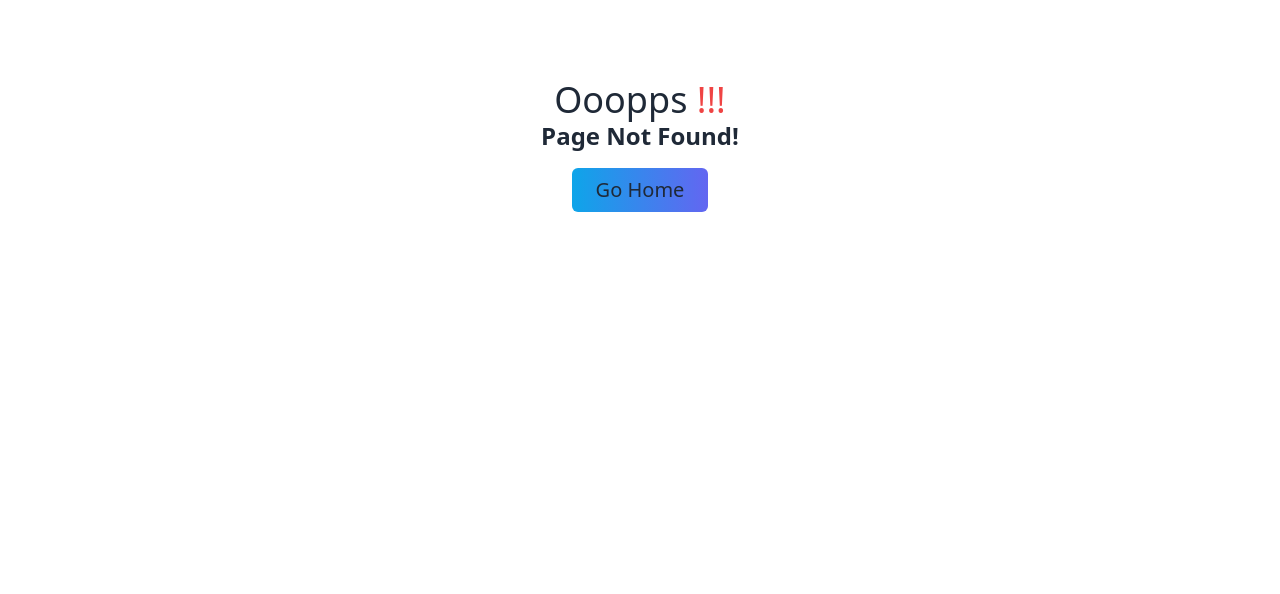
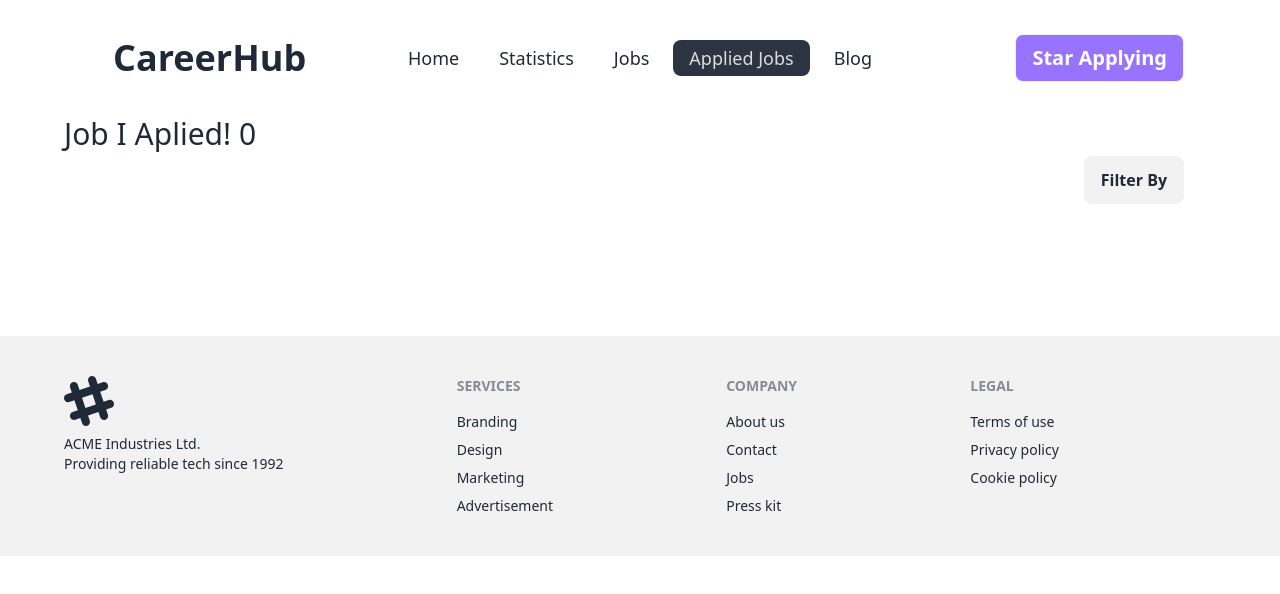
Before and after one commit to Sushil500530/Career_Hub_Router_Projects, a React (Vite) app: page /applied in a window 1280 px wide. Before the commit this address had no page. Shown: the top 594 px of the page. Built offline with nearby package versions, Linux system fonts and the light colour scheme.

Commit message:
restart to deploy and other solve it

```diff
--- a/src/Components/ApliedJob/ApliedJob.jsx
+++ b/src/Components/ApliedJob/ApliedJob.jsx
@@ -19,11 +19,11 @@ const ApliedJob = () => {
             setDisplayJobs(saveAppliedJobs) ;
         }
         else if(filter === 'remote'){
-            const remoteJobs = saveAppliedJobs.filter(job => job.remote_or_onsite == "Remote") ;
+            const remoteJobs = saveAppliedJobs.filter((job) => job.remote_or_onsite == "Remote") ;
             setDisplayJobs(remoteJobs) ;
         }
         else if(filter === 'onsite'){
-            const OnsiteJobs = saveAppliedJobs.filter(job => job.remote_or_onsite === "Onsite") ;
+            const OnsiteJobs = saveAppliedJobs.filter((job) => job.remote_or_onsite === "Onsite") ;
             setDisplayJobs(OnsiteJobs) ;
         }
     }
@@ -31,8 +31,8 @@ const ApliedJob = () => {
     useEffect(() => {
         const storedJobIis = getStoredJobApplication();
         if (jobs.length) {
-            const JobsApplied = jobs.filter(job => storedJobIis.includes(job.id));
-            console.log(jobs, storedJobIis, JobsApplied);
+            const jobsApplied = jobs.filter((job) => storedJobIis.includes(job.id));
+            console.log(jobs, storedJobIis, jobsApplied);
 
             // different away to solved
             // const jobsApplied = [] ;
@@ -44,10 +44,10 @@ const ApliedJob = () => {
             //     console.log(job);
             // }
 
-            setSaveAppliedJobs(JobsApplied) ;
-            setDisplayJobs(JobsApplied) ;
+            setSaveAppliedJobs(jobsApplied) ;
+            setDisplayJobs(jobsApplied) ;
         }
-    }, [])
+    }, [jobs])
 
 
     return (
@@ -55,7 +55,7 @@ const ApliedJob = () => {
             <h1 className="text-3xl">Job I Aplied! {saveAppliedJobs.length}</h1>
             <div className="flex flex-col justify-end items-end w-full px-7">
                 <details className="dropdown mb-32">
-                    <summary className="m-1 btn">Sort by</summary>
+                    <summary className="m-1 btn capitalize text-base">Filter by</summary>
                     <ul className="p-2 shadow menu dropdown-content z-[1] bg-base-100 rounded-box w-24 relative right-2">
                         <li onClick={()=> handleJobFilter('all') }><a>All</a></li>
                         <li onClick={()=> handleJobFilter('remote') }><a>Remote</a></li>
--- a/src/Components/AppliedJobShow/AppliedJobShow.jsx
+++ b/src/Components/AppliedJobShow/AppliedJobShow.jsx
@@ -3,7 +3,7 @@ import { CiLocationOn, CiDollar, } from "react-icons/ci";
 import PropTypes from 'prop-types' ;
 
 const AppliedJobShow = ({jobDetails}) => {
-    const{logo,company_name,job_type, job_title, location, salary,remote_or_onsite} = jobDetails ;
+    const{logo,company_name,job_type,job_title, location, salary,remote_or_onsite} = jobDetails ;
 
     return (
         <div className="flex justify-between items-center border my-5 p-5">
@@ -24,7 +24,7 @@ const AppliedJobShow = ({jobDetails}) => {
                     </div>
                 </div>
             </div>
-            <button className="btn bg-gradient-to-r from-violet-500 to-fuchsia-500 text-xl mt-5 capitalize text-white">View Details</button>
+           <button className="btn bg-gradient-to-r from-violet-500 to-fuchsia-500 text-xl mt-5 capitalize text-white">View Details</button>
         </div>
     );
 };
--- a/src/Components/Header/Header.jsx
+++ b/src/Components/Header/Header.jsx
@@ -12,8 +12,8 @@ const Header = () => {
                     <ul tabIndex={0} className="menu text-[18px] menu-sm dropdown-content mt-3 z-[1] p-2 shadow bg-base-100 rounded-box w-52">
                     <li><NavLink to="/">Home</NavLink></li>
                     <li><NavLink to="/statistics">Statistics</NavLink></li>
-                    <li><NavLink to="/aplied">Applied Jobs</NavLink></li>
                     <li><NavLink to="/jobs">Jobs</NavLink></li>
+                    <li><NavLink to="/applied">Applied Jobs</NavLink></li>
                     <li><NavLink to="/blog">Blog</NavLink></li>
                     </ul>
                     </div>
@@ -23,8 +23,8 @@ const Header = () => {
                     <ul className="menu menu-horizontal font-medium gap-2 text-[18px] px-1">
                     <li><NavLink to="/">Home</NavLink></li>
                     <li><NavLink to="/statistics">Statistics</NavLink></li>
-                    <li><NavLink to="/aplied">Applied Jobs</NavLink></li>
                     <li><NavLink to="/jobs">Jobs</NavLink></li>
+                    <li><NavLink to="/applied">Applied Jobs</NavLink></li>
                     <li><NavLink to="/blog">Blog</NavLink></li>
                     </ul>
                 </div>
--- a/src/main.jsx
+++ b/src/main.jsx
@@ -8,6 +8,7 @@ import Error from './Components/Error/Error';
 import Home from './Components/Home/Home';
 import ApliedJob from './Components/ApliedJob/ApliedJob';
 import JobDetails from './Components/JobDetails/JobDetails';
+
 
 const router = createBrowserRouter([
   {
@@ -20,22 +21,25 @@ const router = createBrowserRouter([
         element: <Home></Home>
       },
       {
-        path: '/aplied',
+        path: "/applied",
         loader: () => fetch('/jobs.json'),   // warning:---only load the data you need . do not load all the data
         element: <ApliedJob></ApliedJob>
       },
       {
-        path: "/statistics"
+        path: "/statistics",
+
       },
       {
         path: "/blog"
       },
       {
-        path: "/jobs"
+        path: "/jobs",
+
       },
       {
         path: "/jobs/:id",
-        loader: () => fetch('../public/jobs.json') , // do not load all data,load only name
+        loader: () => fetch(`../jobs.json`) , // do not load all data,load only name
+        // loader: ({params}) => fetch(`../public/jobs.json/${params.id}`),
         element: <JobDetails></JobDetails>
       }
     ]
```
Also changed, not shown: src/Components/FeaturedJob/FeaturedJob.jsx (+6 -7 lines), src/Components/FeaturedJobs/FeaturedJobs.jsx (+6 -6 lines), src/Components/Utility/Utility.js (line endings or trailing spaces).
